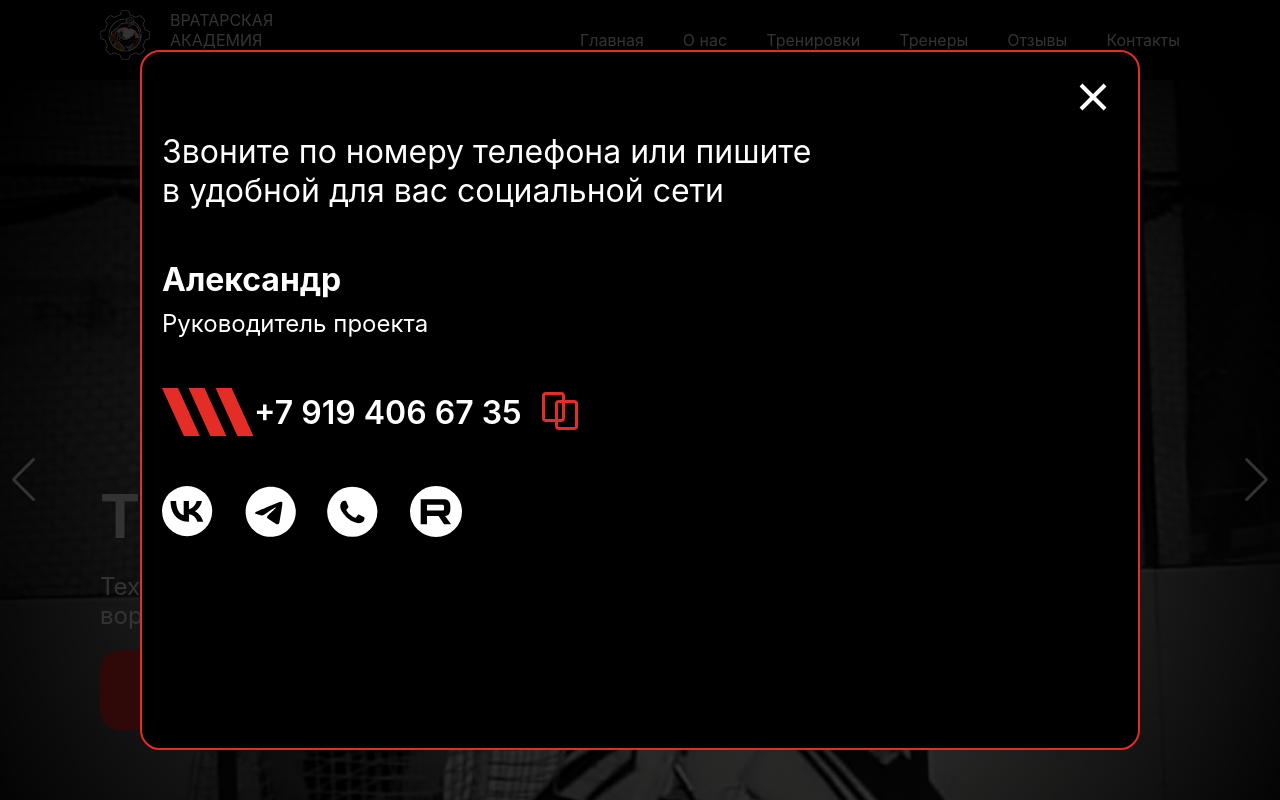
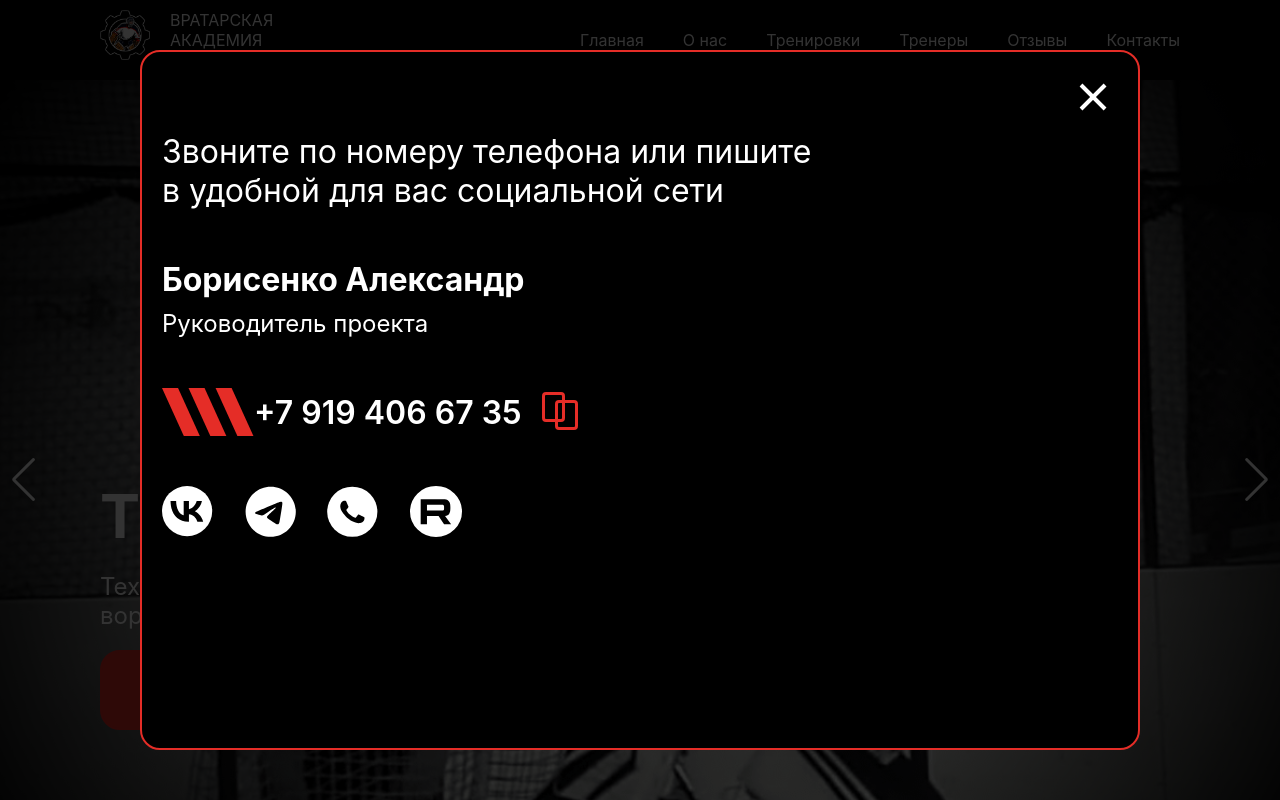
Before and after one commit to grevold/goalkeeper_academy, a React (Create React App) app: page / in a window 1280 px wide. Both pictures are taken after a click on the button "Записаться". Shown: the top 800 px of the page. Built offline with nearby package versions, Linux system fonts and the light colour scheme.

Commit message:
fix:final fix (#10)

```diff
--- a/src/components/Modal/components/ModalDesktop/ModalDesktop.tsx
+++ b/src/components/Modal/components/ModalDesktop/ModalDesktop.tsx
@@ -45,7 +45,7 @@ export function ModalDesktop() {
             </span>
             <div className={s.admin}>
               <span style={{ fontSize: "32px" }}>
-                <b>Александр</b>
+                <b>Борисенко Александр</b>
               </span>
               <span style={{ fontSize: "24px" }}>Руководитель проекта</span>
             </div>
--- a/src/components/Modal/components/ModalMobile/ModalMobile.tsx
+++ b/src/components/Modal/components/ModalMobile/ModalMobile.tsx
@@ -30,7 +30,7 @@ export function ModalMobile() {
             </span>
             <div className={s.admin}>
               <span style={{ fontSize: "24px" }}>
-                <b>Александр</b>
+                <b>Борисенко Александр</b>
               </span>
               <span>Администратор проекта</span>
             </div>
--- a/src/pages/MainPaige/components/Contacts/ContactsDesktop/ContactsDesktop.tsx
+++ b/src/pages/MainPaige/components/Contacts/ContactsDesktop/ContactsDesktop.tsx
@@ -29,7 +29,7 @@ export function ContactsDesktop() {
       <h2 className={s.header}>Контакты</h2>
       <div className={s.info_container}>
         <div className={s.text_container}>
-          <span className={s.coach_name}>Александр</span>
+          <span className={s.coach_name}>Борисенко Александр</span>
           <span className={s.rank}>Руководитель проекта</span>
           <span className={s.text}>
             Звоните по номеру телефона или пишите <br />в удобной для вас
--- a/src/pages/MainPaige/components/Contacts/ContactsMobile/ContactsMobile.tsx
+++ b/src/pages/MainPaige/components/Contacts/ContactsMobile/ContactsMobile.tsx
@@ -32,7 +32,7 @@ export function ContactsMobile() {
         }}
       >
         <div className={s.text_container}>
-          <span className={s.coach_name}>Александр</span>
+          <span className={s.coach_name}>Борисенко Александр</span>
           <span className={s.rank}>Руководитель проекта</span>
         </div>
         <Stack sx={{ position: "relative" }}>
--- a/src/pages/MainPaige/components/Greeting/Greeting.module.css
+++ b/src/pages/MainPaige/components/Greeting/Greeting.module.css
@@ -25,13 +25,17 @@
 .slide_container {
   position: relative;
   height: 100%;
+  display: flex;
+  flex-direction: column;
+  align-items: center;
+  justify-content: center;
 }
 .slide_container_text {
   position: absolute;
   bottom: 200px;
-  left: 50px;
   z-index: 5;
   height: 100px;
+  text-align: center;
 }
 .slide_header {
   font-size: 24px;
@@ -44,7 +48,6 @@
   max-width: 250px;
 }
 .button {
-  /* position: absolute; */
   width: 150px;
   height: 50px;
   border: 2px solid #e52d27;
@@ -71,7 +74,6 @@
   justify-content: center;
   align-items: center;
   overflow: hidden;
-  /* padding-top: 200px; */
 }
 .image_slide {
   flex-shrink: 0;
@@ -136,15 +138,20 @@
     bottom: 300px;
   }
   .slide_header {
-    font-size: 32px;
+    font-size: 48px;
   }
   .slide_description {
     font-size: 24px;
     max-width: 500px;
   }
+  .button {
+    width: 350px;
+    height: 80px;
+    font-size: 32px;
+  }
 }
 
-@media (min-width: 900px) {
+@media (min-width: 1030px) {
   .video {
     top: 0px;
     height: 100%;
@@ -185,6 +192,7 @@
   .slide_container_text {
     left: 100px;
     bottom: 300px;
+    text-align: start;
   }
   .slide_header {
     font-size: 60px;
--- a/src/pages/MainPaige/components/Products/Products.module.css
+++ b/src/pages/MainPaige/components/Products/Products.module.css
@@ -6,6 +6,7 @@
   font-size: 32px;
   margin-bottom: 50px;
   margin-left: 50px;
+  max-width: 200px;
 }
 
 .swiper {
@@ -172,6 +173,7 @@
 @media (min-width: 1200px) {
   .header {
     font-size: 48px;
+    max-width: 800px;
   }
 }
 
--- a/src/pages/MainPaige/components/Products/Products.tsx
+++ b/src/pages/MainPaige/components/Products/Products.tsx
@@ -28,7 +28,7 @@ export function Products() {
       ref={refAnimationProducts}
       style={{ opacity: isInViewProducts ? 1 : 0, transition: "opacity 2s" }}
     >
-      <h2 className={s.header}>Наши услуги</h2>
+      <h2 className={s.header}>Стоимость занятий</h2>
       <Swiper
         loop
         className={s.swiper}
```
